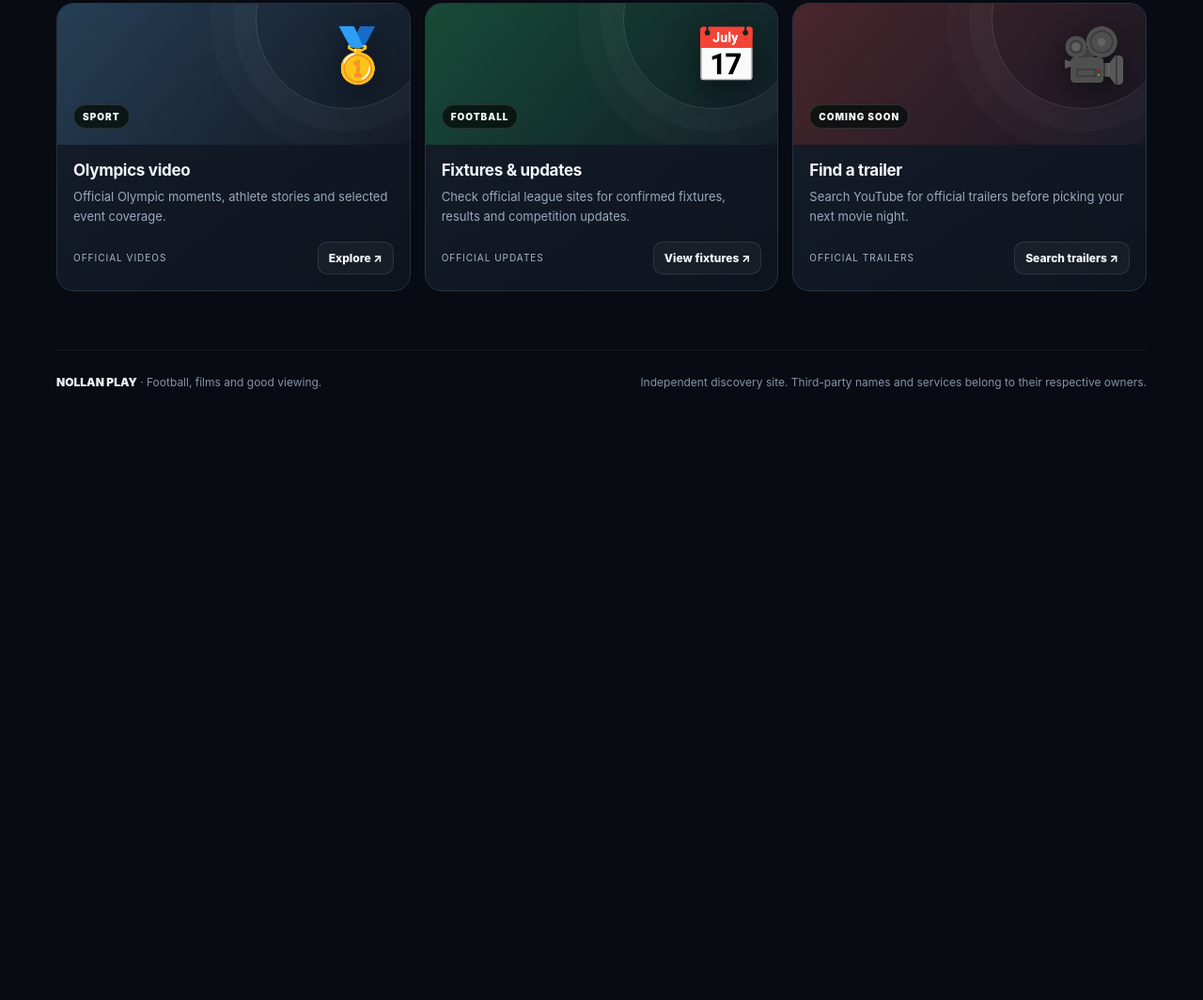
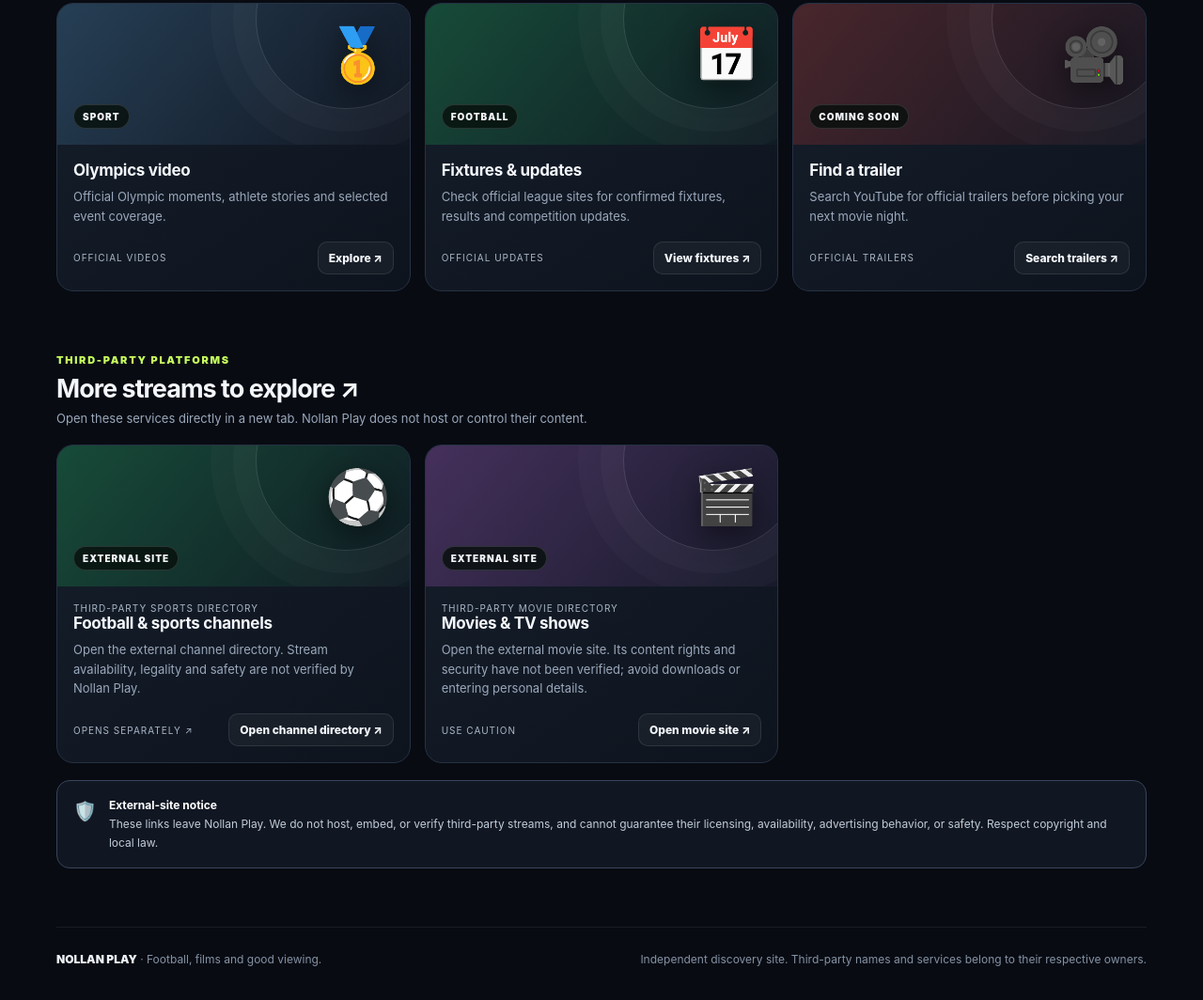
Before and after one commit to rickytriesstuff/nollan, a plain HTML site: page index.html in a window 1280 px wide. Shown: the part 2206-3270 px from the top of the page at 94% size. Before the commit the page ends 2656 px from the top, so only its background shows below. Drawn offline with Linux system fonts and the light colour scheme.

Commit message:
Add external sports and movie source links

```diff
--- a/index.html
+++ b/index.html
@@ -55,6 +55,14 @@
 </div>
 <div id="empty" class="empty">No matches found. Try a different search.</div>
 </section>
+<section id="external-streams" class="section">
+<div class="section-head"><div><div class="kicker">Third-party platforms</div><h2>More streams to explore ↗</h2><p>Open these services directly in a new tab. Nollan Play does not host or control their content.</p></div></div>
+<div class="grid">
+<article class="card searchable" data-category="live" data-search="external football live sports channels dlive"><div class="art football"><span class="tag">External site</span><span class="symbol">⚽</span></div><div class="card-body"><div class="type">Third-party sports directory</div><h3>Football & sports channels</h3><p>Open the external channel directory. Stream availability, legality and safety are not verified by Nollan Play.</p><div class="card-foot"><span class="type">Opens separately ↗</span><a class="smallbtn" href="https://dlive.sx/24-7-channels.php" target="_blank" rel="noopener noreferrer nofollow">Open channel directory ↗</a></div></div></article>
+<article class="card searchable" data-category="movies" data-search="external movies tv shows 1shows"><div class="art movies"><span class="tag">External site</span><span class="symbol">🎬</span></div><div class="card-body"><div class="type">Third-party movie directory</div><h3>Movies & TV shows</h3><p>Open the external movie site. Its content rights and security have not been verified; avoid downloads or entering personal details.</p><div class="card-foot"><span class="type">Use caution</span><a class="smallbtn" href="https://www.1shows.org/" target="_blank" rel="noopener noreferrer nofollow">Open movie site ↗</a></div></div></article>
+</div>
+<div class="notice"><span class="icon">🛡️</span><div><strong>External-site notice</strong><br>These links leave Nollan Play. We do not host, embed, or verify third-party streams, and cannot guarantee their licensing, availability, advertising behavior, or safety. Respect copyright and local law.</div></div>
+</section>
 <footer><div><span class="footbrand">NOLLAN PLAY</span> · Football, films and good viewing.</div><div>Independent discovery site. Third-party names and services belong to their respective owners.</div></footer>
 </main>
 <script>
```
